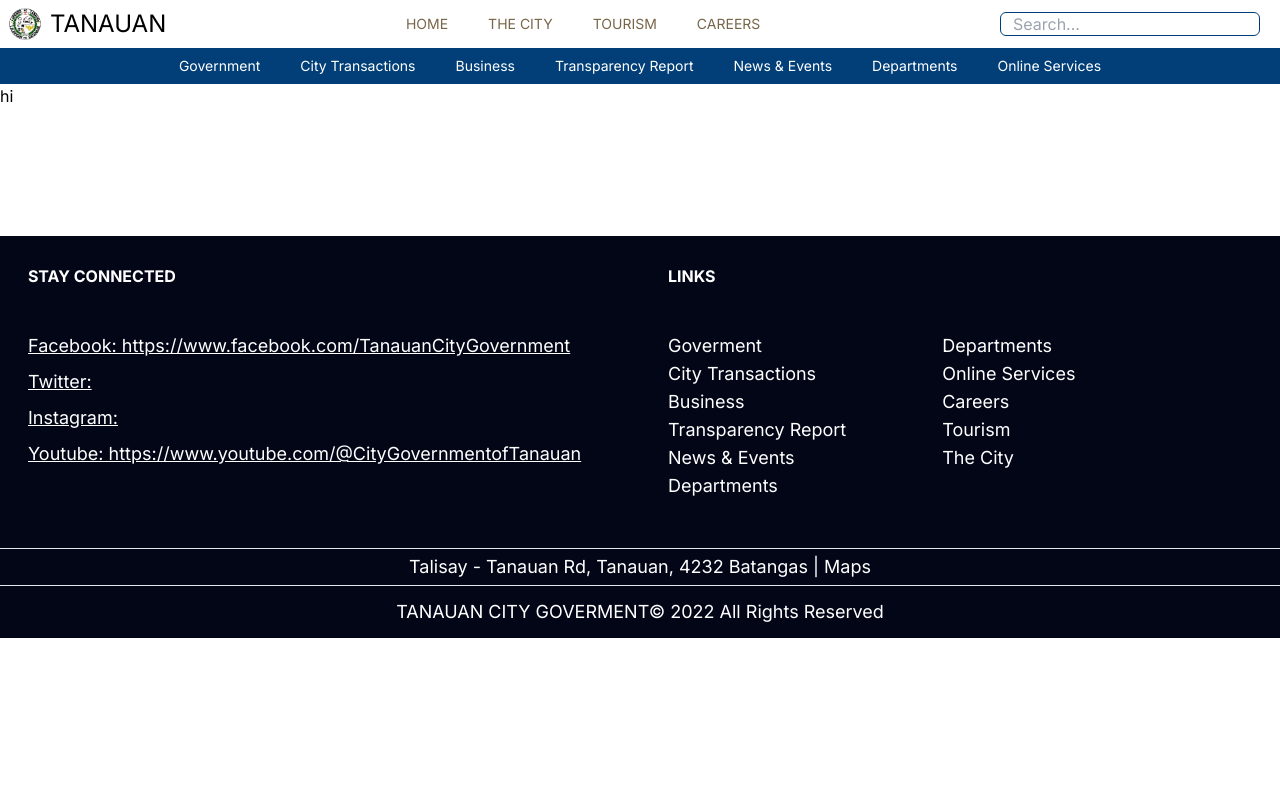
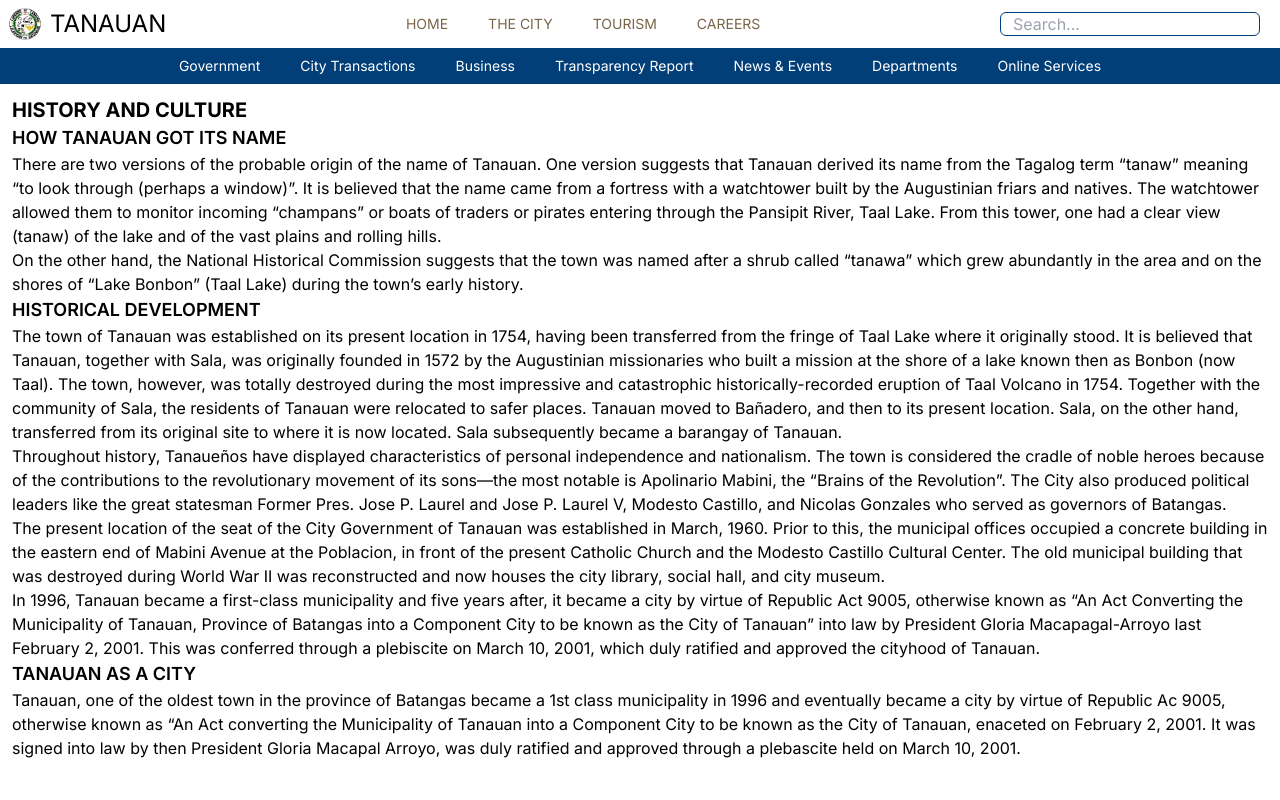
Before and after one commit to gian-tiqui/tanauan-nextjs, a Next.js app: page /tourism in a window 1280 px wide. Shown: the top 800 px of the page. Built offline with nearby package versions, Linux system fonts and the light colour scheme.

Commit message:
added some content to other routes

```diff
--- a/app/careers/page.tsx
+++ b/app/careers/page.tsx
@@ -1,7 +1,7 @@
 import React from "react";
 
 const Careers = () => {
-  return <div>Careers</div>;
+  return <div>Job Fair</div>;
 };
 
 export default Careers;
--- a/app/tourism/page.tsx
+++ b/app/tourism/page.tsx
@@ -1,7 +1,58 @@
 import React from "react";
 
+interface Info {
+  title: string;
+  content: { heading: string; details: string[] }[];
+}
+
+const tourismInfos: Info[] = [
+  {
+    title: "HISTORY AND CULTURE",
+    content: [
+      {
+        heading: "HOW TANAUAN GOT ITS NAME",
+        details: [
+          "There are two versions of the probable origin of the name of Tanauan. One version suggests that Tanauan derived its name from the Tagalog term “tanaw” meaning “to look through (perhaps a window)”. It is believed that the name came from a fortress with a watchtower built by the Augustinian friars and natives. The watchtower allowed them to monitor incoming “champans” or boats of traders or pirates entering through the Pansipit River, Taal Lake. From this tower, one had a clear view (tanaw) of the lake and of the vast plains and rolling hills.",
+          "On the other hand, the National Historical Commission suggests that the town was named after a shrub called “tanawa” which grew abundantly in the area and on the shores of “Lake Bonbon” (Taal Lake) during the town’s early history.",
+        ],
+      },
+      {
+        heading: "HISTORICAL DEVELOPMENT",
+        details: [
+          "The town of Tanauan was established on its present location in 1754, having been transferred from the fringe of Taal Lake where it originally stood. It is believed that Tanauan, together with Sala, was originally founded in 1572 by the Augustinian missionaries who built a mission at the shore of a lake known then as Bonbon (now Taal). The town, however, was totally destroyed during the most impressive and catastrophic historically-recorded eruption of Taal Volcano in 1754. Together with the community of Sala, the residents of Tanauan were relocated to safer places. Tanauan moved to Bañadero, and then to its present location. Sala, on the other hand, transferred from its original site to where it is now located. Sala subsequently became a barangay of Tanauan.",
+          "Throughout history, Tanaueños have displayed characteristics of personal independence and nationalism. The town is considered the cradle of noble heroes because of the contributions to the revolutionary movement of its sons—the most notable is Apolinario Mabini, the “Brains of the Revolution”. The City also produced political leaders like the great statesman Former Pres. Jose P. Laurel and Jose P. Laurel V, Modesto Castillo, and Nicolas Gonzales who served as governors of Batangas.",
+          "The present location of the seat of the City Government of Tanauan was established in March, 1960. Prior to this, the municipal offices occupied a concrete building in the eastern end of Mabini Avenue at the Poblacion, in front of the present Catholic Church and the Modesto Castillo Cultural Center. The old municipal building that was destroyed during World War II was reconstructed and now houses the city library, social hall, and city museum.",
+          "In 1996, Tanauan became a first-class municipality and five years after, it became a city by virtue of Republic Act 9005, otherwise known as “An Act Converting the Municipality of Tanauan, Province of Batangas into a Component City to be known as the City of Tanauan” into law by President Gloria Macapagal-Arroyo last February 2, 2001. This was conferred through a plebiscite on March 10, 2001, which duly ratified and approved the cityhood of Tanauan.",
+        ],
+      },
+      {
+        heading: "TANAUAN AS A CITY",
+        details: [
+          "Tanauan, one of the oldest town in the province of Batangas became a 1st class municipality in 1996 and eventually became a city by virtue of Republic Ac 9005, otherwise known as “An Act converting the Municipality of Tanauan into a Component City to be known as the City of Tanauan, enaceted on February 2, 2001. It was signed into law by then President Gloria Macapal Arroyo, was duly ratified and approved through a plebascite held on March 10, 2001.",
+        ],
+      },
+    ],
+  },
+];
+
 const Tourism = () => {
-  return <div>hi</div>;
+  return (
+    <div className="container mx-auto p-3">
+      {tourismInfos.map((info, index) => (
+        <div key={index}>
+          <p className="text-xl font-bold">{info.title}</p>
+          {info.content.map((section, secIndex) => (
+            <div key={secIndex}>
+              <p className="text-lg font-semibold">{section.heading}</p>
+              {section.details.map((detail, detailIndex) => (
+                <p key={detailIndex}>{detail}</p>
+              ))}
+            </div>
+          ))}
+        </div>
+      ))}
+    </div>
+  );
 };
 
 export default Tourism;
```
